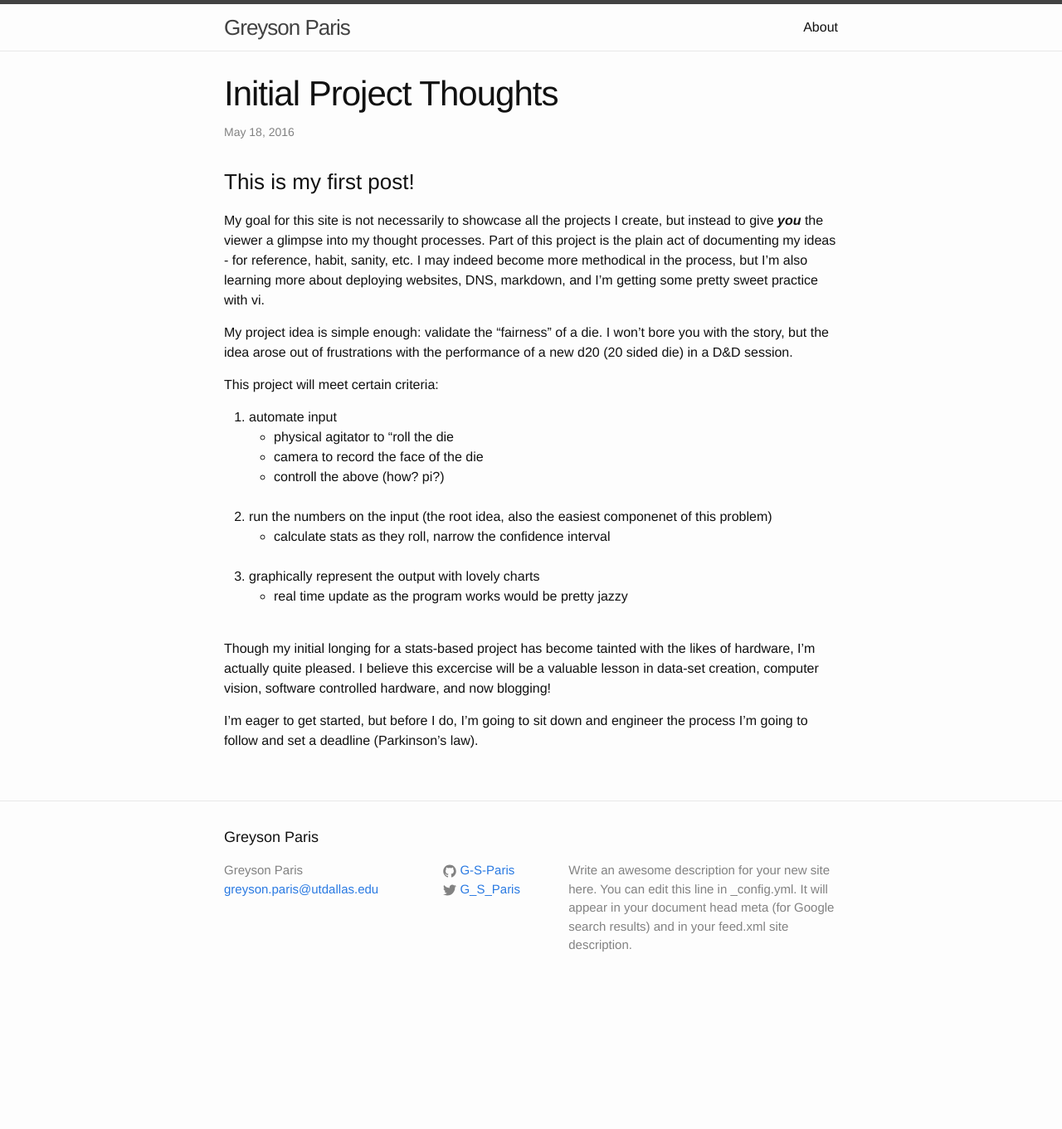
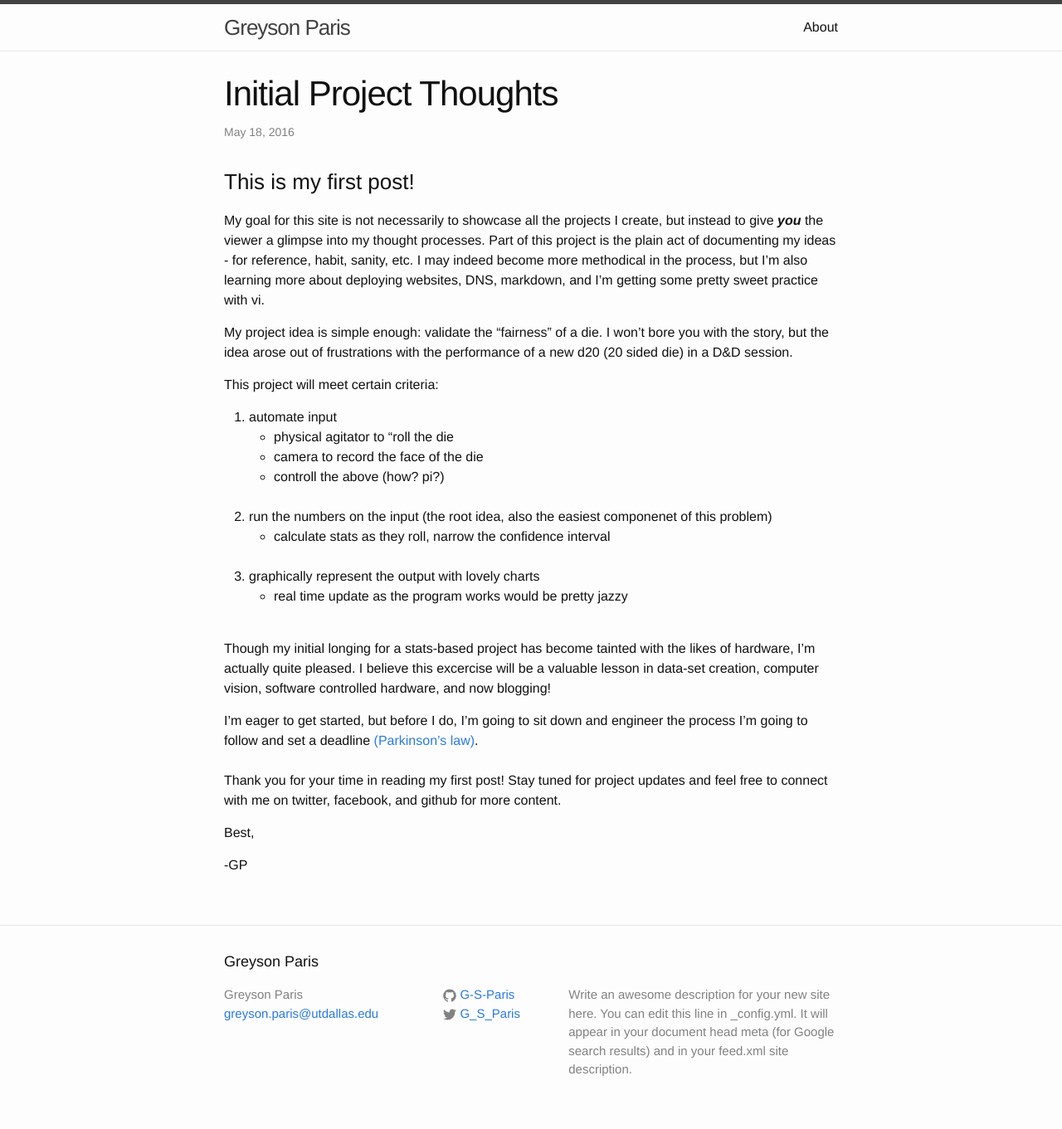
Before and after one commit to Benevolent-G/Benevolent-G.github.io, a Jekyll site: the page built from _posts/2016-05-18-initial-project-thoughts.markdown, in a window 1280 px wide. Shown: the whole page at 83% size. Built offline with Jekyll 4.4.1, drawn with Linux system fonts in a browser that asks for light colours; before the commit the page ends 1211 px from its top, so only the background shows below that.

Commit message:
first post revision

```diff
--- a/_posts/2016-05-18-initial-project-thoughts.markdown
+++ b/_posts/2016-05-18-initial-project-thoughts.markdown
@@ -27,4 +27,10 @@ This project will meet certain criteria:
 Though my initial longing for a stats-based project has become tainted with the likes of hardware, I'm actually quite pleased.
 I believe this excercise will be a valuable lesson in data-set creation, computer vision, software controlled hardware, and now blogging!
 
-I'm eager to get started, but before I do, I'm going to sit down and engineer the process I'm going to follow and set a deadline (Parkinson's law).
+I'm eager to get started, but before I do, I'm going to sit down and engineer the process I'm going to follow and set a deadline [(Parkinson's law)](https://en.wikipedia.org/wiki/Parkinson%27s_law).
+<br><br>
+Thank you for your time in reading my first post! Stay tuned for project updates and feel free to connect with me on twitter, facebook, and github for more content.
+
+Best,
+
+-GP
```
